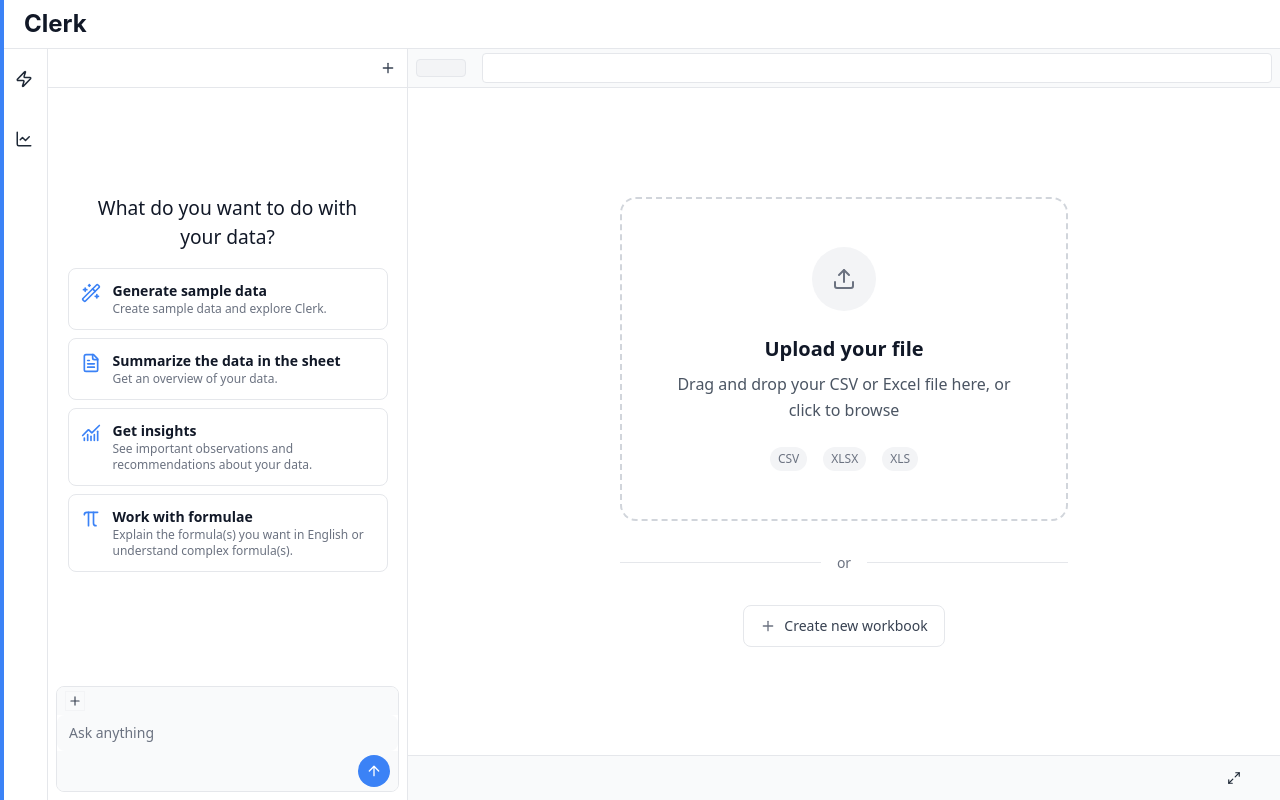
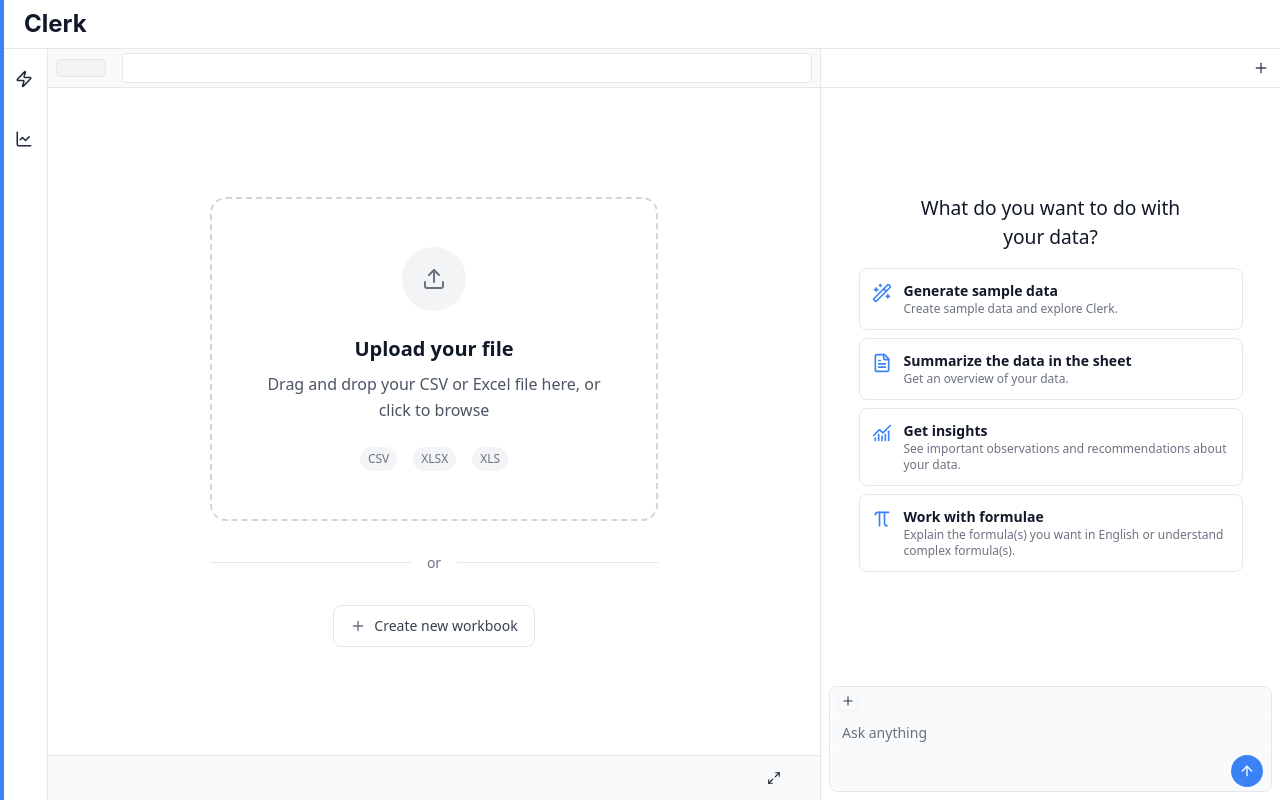
Before and after one commit to ClerkOS/clerk, a React (Vite) app: page / in a window 1280 px wide. Both pictures are taken after a click on the button 23 px from the left and 79 px from the top of the page. Built offline with nearby package versions, Linux system fonts and the light colour scheme.

Commit message:
update conversation

```diff
--- a/src/components/app/Conversation/Conversation.tsx
+++ b/src/components/app/Conversation/Conversation.tsx
@@ -32,7 +32,7 @@
 
    return (
      <div
-       className="flex flex-col h-full border-r dark:border-gray-700 dark:bg-gray-800 border-gray-200 bg-white"
+       className="flex flex-col h-full border-l dark:border-gray-700 dark:bg-gray-800 border-gray-200 bg-white"
        style={{ width: `${width}px` }}
      >
         {/* Header */}
@@ -67,7 +67,7 @@
             </span>
 
                 {/* Suggestions */}
-                <div className="space-y-2 w-full max-w-xs pointer-events-auto text-left">
+                <div className="space-y-2 w-full max-w-96 pointer-events-auto text-left">
                    {/* Suggestion 1 */}
                    <div
                      className="flex items-start p-3 rounded-lg border border-gray-200 dark:border-gray-700 bg-white dark:bg-gray-800 cursor-pointer hover:bg-gray-50 dark:hover:bg-gray-700 transition">
@@ -140,7 +140,7 @@
                    <div
                      className={`w-full px-2 py-1 rounded-[0.2rem] whitespace-pre-wrap text-sm text-left select-text
                   ${isUser
-                       ? "bg-gray-100 text-gray-700 pt-3 pb-2" // user style
+                       ? "bg-gray-100 text-gray-700 pt-4 pb-2 w-4" // user style
                        : "bg-white text-gray-800"    // bot style
                      }`}
                    >
--- a/src/components/app/Conversation/useConversation.ts
+++ b/src/components/app/Conversation/useConversation.ts
@@ -12,7 +12,7 @@
    const sheet = activeSheet ? activeSheet : "Sheet1";
    const [isGenerating, setIsGenerating] = useState(false);
    const [showSuggestions, setShowSuggestions] = useState(true);
-   const [width, setWidth] = useState<number>(360);
+   const [width, setWidth] = useState<number>(460);
    const [messages, setMessages] = useState<Message[]>([]);
    const [userInput, setUserInput] = useState("");
    const textareaRef = useRef<HTMLTextAreaElement>(null);
@@ -94,6 +94,25 @@
 
    async function parseStepOutput(step: any) {
       switch (step.type) {
+         case "analysis": {
+            const output = step.output;
+            let message = "";
+
+            if (output.summary) {
+               message += `\n${output.summary}\n`;
+            }
+            if (output.insights) {
+               message += `\n${output.insights}\n`;
+            }
+            if (output.recommendations) {
+               message += `\n${output.recommendations}\n`;
+            }
+            if (output.observations) {
+               message += `\n${output.observations}\n`;
+            }
+
+            return message.trim() || "No analysis results available.";
+         }
          case "insights":
             return step.output.insights
          case "summary":
--- a/src/components/app/Layout/Layout.tsx
+++ b/src/components/app/Layout/Layout.tsx
@@ -2,16 +2,10 @@
 import SideBar from "../SideBar/SideBar";
 import StatusBar from "../StatusBar/StatusBar";
 import CommandPalette from "../CommandPalette/CommandPalette";
-import FormulaBuilder from "../FormulaBuilder/FormulaBuilder";
-import ChartBuilder from "../ChartBuilder/ChartBuilder";
-import TableBuilder from "../TableBuilder/TableBuilder";
 import Spreadsheet from "../../spreadsheet/Sheet/Sheet";
 import Conversation from "../Conversation/Conversation";
 import React, { useState } from "react";
 import { RangeSelection } from "../Conversation/conversationTypes";
-import BlurWrapper from "../BlurWrapper/BlurWrapper";
-import { motion, AnimatePresence } from "framer-motion";
-import Insights from "../Insights/Insights";
 
 export function Layout({ children }: { children: React.ReactNode }) {
 
@@ -65,7 +59,7 @@
    };
 
    const handleOpenAIWithRange = (range: string) => {
-    const rangeSelection: RangeSelection = {range: range}
+      const rangeSelection: RangeSelection = { range: range };
       setSelectedRangeForAI(rangeSelection);
       setShowAIPanel(true);
    };
@@ -107,25 +101,6 @@
            {/*  )}*/}
            {/*</AnimatePresence>*/}
 
-        <AnimatePresence>
-          {showAIPanel && (
-            <motion.div
-              key="ai-panel"
-              initial={{ x: "-100%", opacity: 0 }} // start off screen at left
-              animate={{ x: 0, opacity: 1 }} // slide into place
-              exit={{ x: "-100%", opacity: 0 }} // slide back out to left
-              transition={{ duration: 0.3, ease: "easeInOut" }}
-              className="h-full"
-            >
-              <Conversation
-                onWidthChange={setPanelWidth}
-                selectedRange={selectedRangeForAI}
-                setSelectedRange={setSelectedRangeForAI}
-              />
-            </motion.div>
-          )}
-        </AnimatePresence>
-
            <div className="flex-1 flex flex-col min-w-0">
               <div className="flex-1 overflow-auto min-h-0">
                  <main className="h-full">
@@ -139,7 +114,13 @@
               </div>
               <StatusBar />
            </div>
-
+           {showAIPanel && (
+             <Conversation
+               onWidthChange={setPanelWidth}
+               selectedRange={selectedRangeForAI}
+               setSelectedRange={setSelectedRangeForAI}
+             />
+           )}
 
 
         </div>
```
Lines whose indentation alone changed are shown as unchanged.
